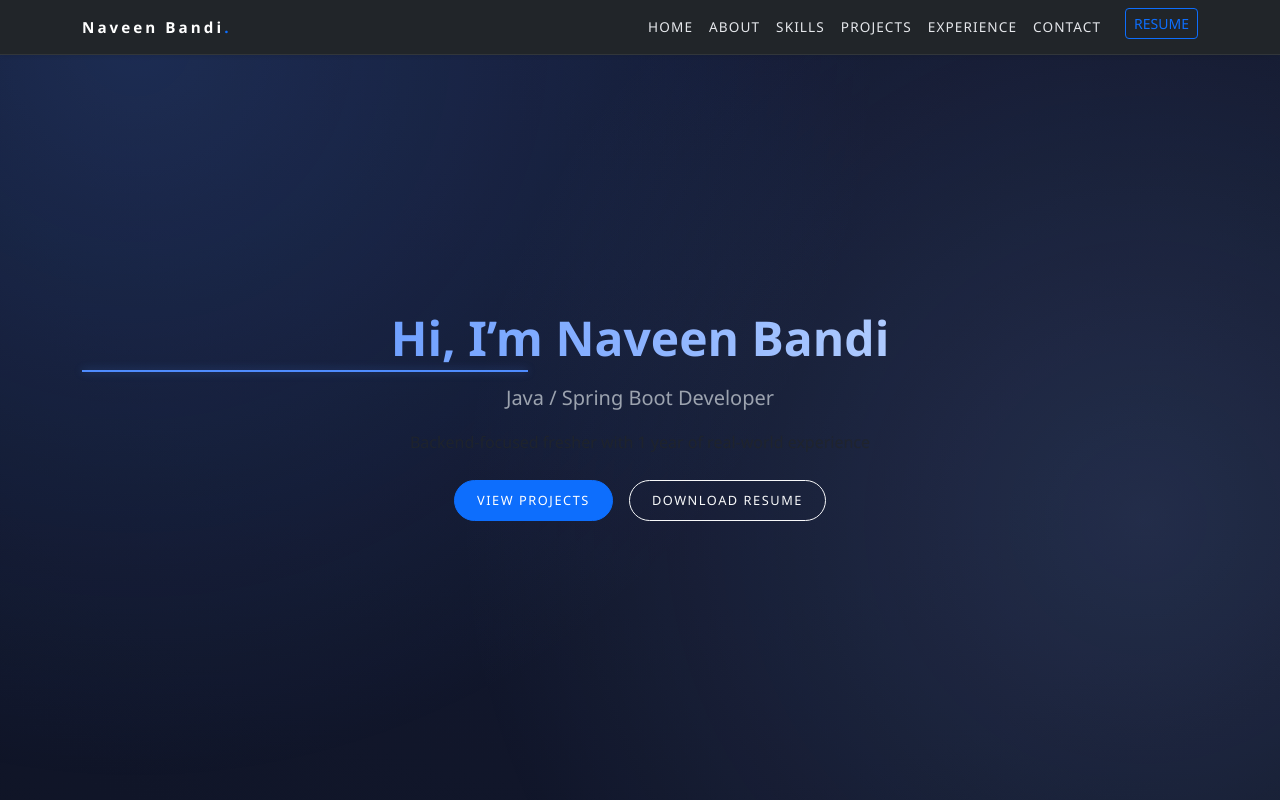
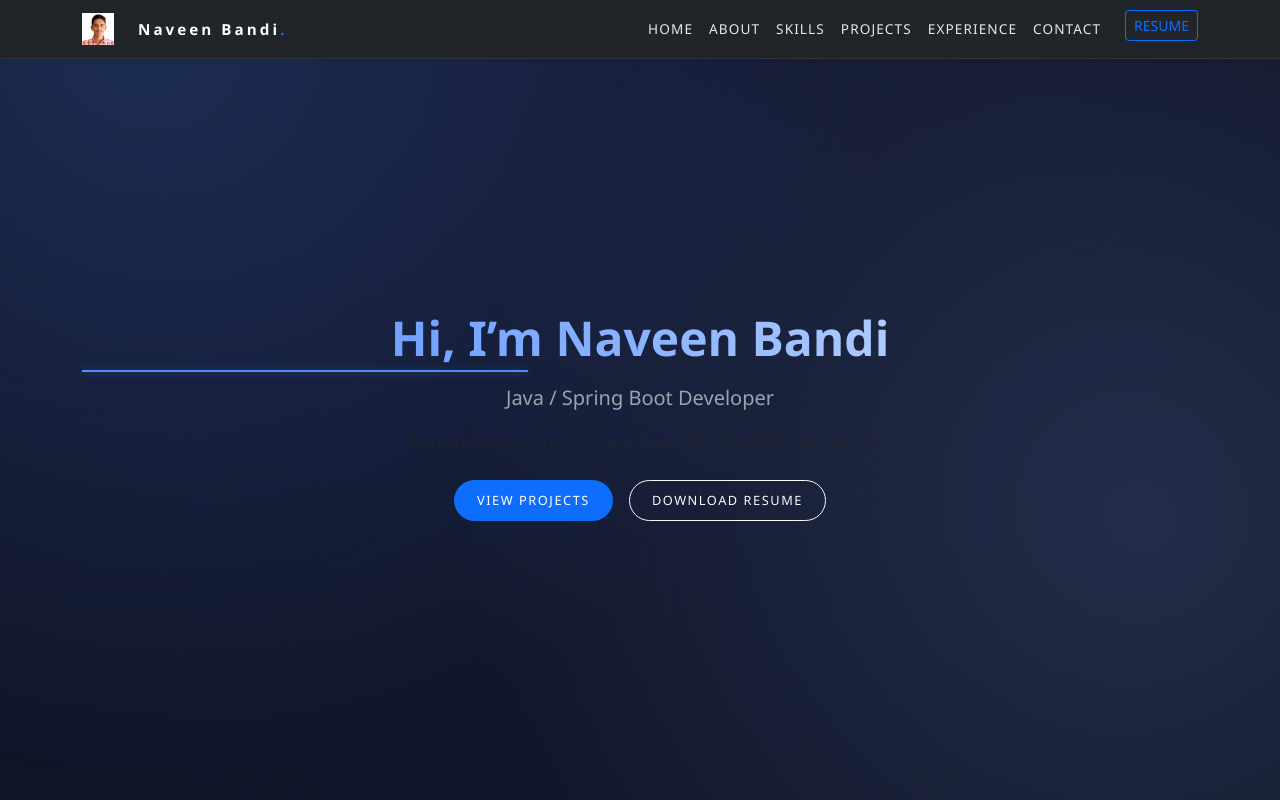
Before and after one commit to NAVEENBANDI123/naveen-portfolio, a React (Vite) app: page / in a window 1280 px wide. Shown: the top 800 px of the page. Built offline with nearby package versions, Linux system fonts and the light colour scheme.

Commit message:
add logo at nav bar

```diff
--- a/src/components/Navbar.jsx
+++ b/src/components/Navbar.jsx
@@ -2,7 +2,17 @@ function Navbar() {
   return (
     <nav className="navbar navbar-expand-lg navbar-dark bg-dark fixed-top shadow-sm">
       <div className="container">
-        <a className="navbar-brand fw-bold" href="#home">
+          <a className="navbar-brand d-flex align-items-center" href="#home">
+            <img
+              src="/favicon-32x32.png"
+              alt="Naveen Bandi Logo"
+              width="32"
+              height="32"
+              className="me-2"
+            />
+          </a>
+
+         <a className="navbar-brand fw-bold" href="#home">
           Naveen Bandi<span className="text-primary">.</span>
         </a>
 
```
